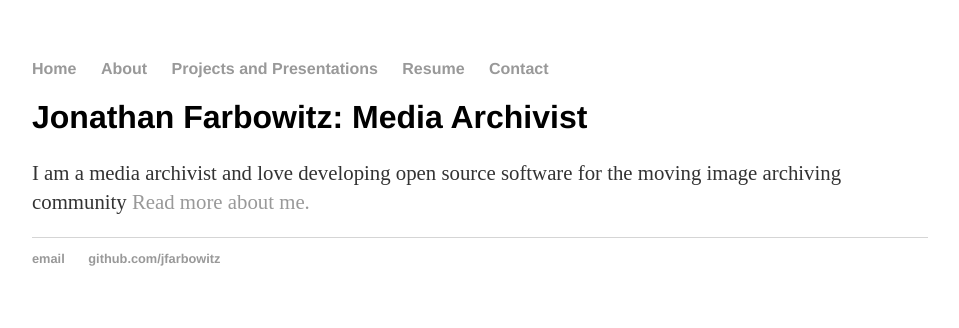
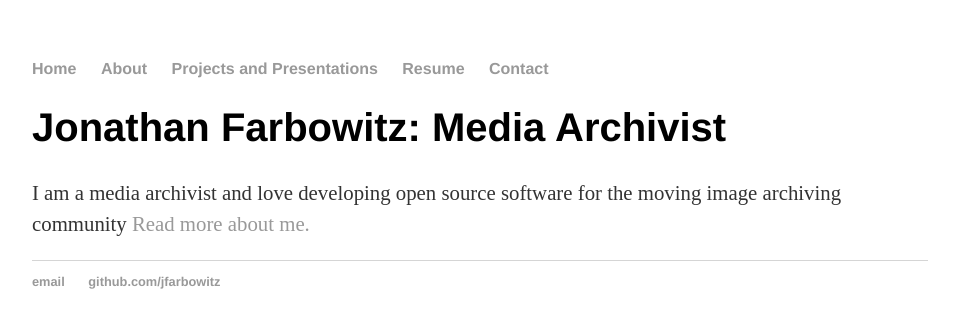
Before and after one commit to jfarbowitz/jfarbowitz.github.io, a Jekyll site: the page built from index.html, in a window 1280 px wide. Shown: the top 328 px of the page, without its empty margins (160-1119 px from the left). Built offline with Jekyll 4.4.1, drawn with Linux system fonts in a browser that asks for light colours.

Commit message:
Update main.css

```diff
--- a/css/main.css
+++ b/css/main.css
@@ -20,12 +20,12 @@ a:hover {
     text-decoration: underline;
 }
 h1 {
-    font-size: 2em;
+    font-size: 2.5em;
     font-family:'Helvetica', 'Arial', 'Sans-Serif';
 }
 p {
     font-size: 1.3em;
-    line-height: 1.4em;
+    line-height: 1.5em;
     color: #333;
 }
 footer {
```
